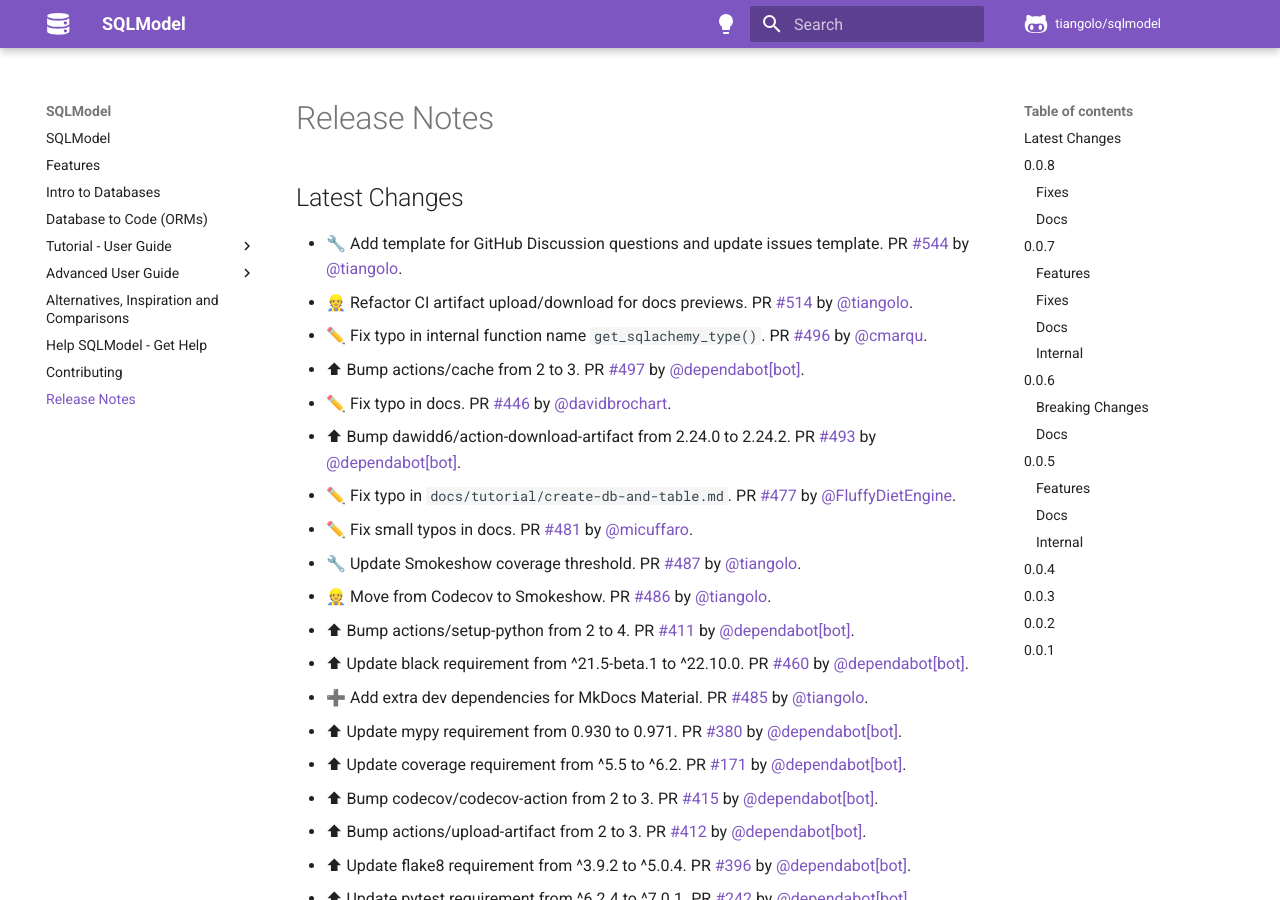
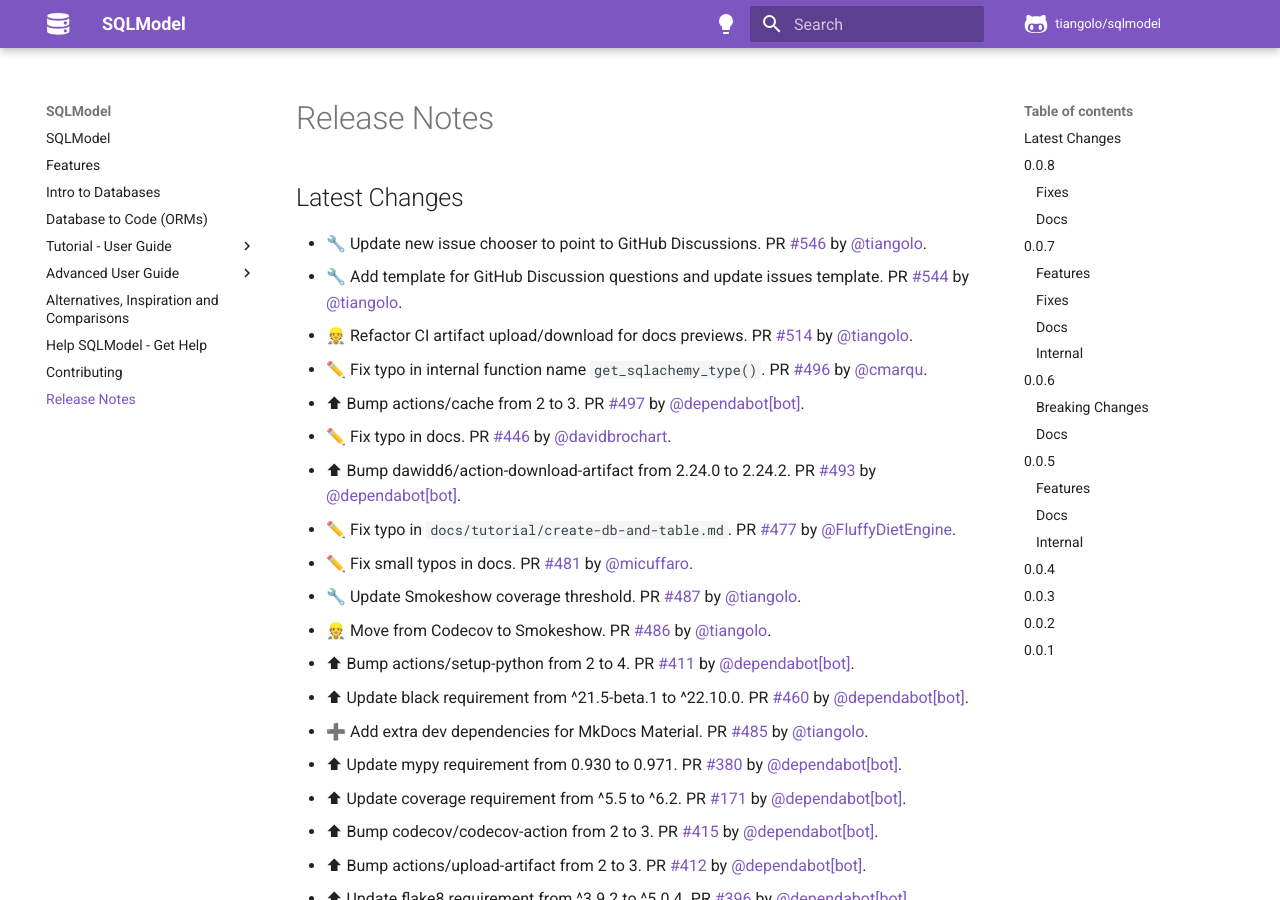
Before and after one commit to sztrakabalint/fastapi-sqlmodel, an MkDocs documentation site: the page built from docs/release-notes.md, in a window 1280 px wide and 900 px high. Built offline with MkDocs 1.6.1 and Material for MkDocs 9.7.7, drawn with Linux system fonts in a browser that asks for light colours; comment, search, counter and statistics services are not loaded.

Commit message:
📝 Update release notes

```diff
--- a/docs/release-notes.md
+++ b/docs/release-notes.md
@@ -2,6 +2,7 @@
 
 ## Latest Changes
 
+* 🔧 Update new issue chooser to point to GitHub Discussions. PR [#546](https://github.com/tiangolo/sqlmodel/pull/546) by [@tiangolo](https://github.com/tiangolo).
 * 🔧 Add template for GitHub Discussion questions and update issues template. PR [#544](https://github.com/tiangolo/sqlmodel/pull/544) by [@tiangolo](https://github.com/tiangolo).
 * 👷 Refactor CI artifact upload/download for docs previews. PR [#514](https://github.com/tiangolo/sqlmodel/pull/514) by [@tiangolo](https://github.com/tiangolo).
 * ✏️ Fix typo in internal function name `get_sqlachemy_type()`. PR [#496](https://github.com/tiangolo/sqlmodel/pull/496) by [@cmarqu](https://github.com/cmarqu).
```
